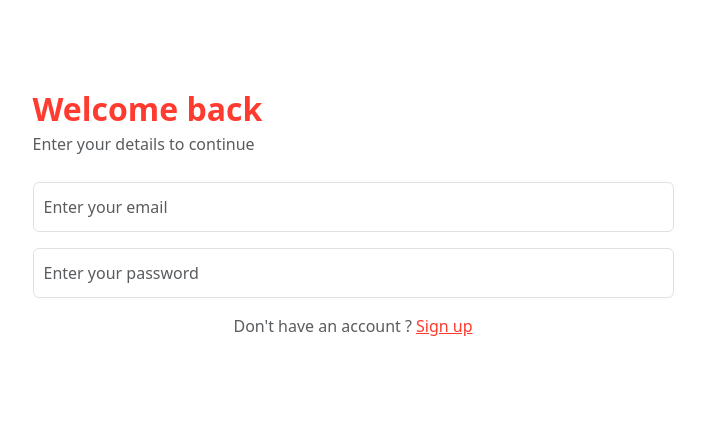
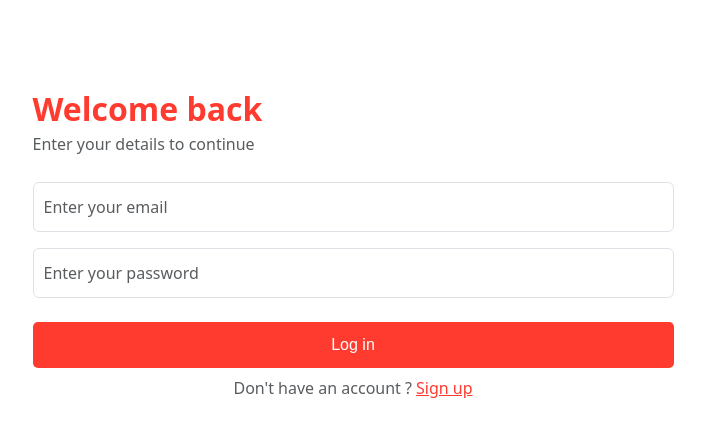
Before and after one commit to MasterIfeanyi/QuickMart, a React (Vite) app: page /login in a window 1280 px wide. Shown: the top 436 px of the page, without its empty margins (287-992 px from the left). Built offline with nearby package versions, Linux system fonts and the light colour scheme; no server answers.

Commit message:
login successful for firebase

```diff
--- a/src/Components/create/Signup.jsx
+++ b/src/Components/create/Signup.jsx
@@ -2,8 +2,11 @@ import { useState } from "react"
 import { Link } from "react-router-dom"
 import "./Signup.css"
 import handleSignup from "../../utils/handleSignup"
+import { useAuth } from "../../context/AuthConext"
 
 const Signup = () => {
+
+    const {setCurrentUser, setError, setLoading} = useAuth();
 
     const [username, setuserName] = useState("")
     const [password, setPassword] = useState("")
@@ -13,7 +16,7 @@ const Signup = () => {
     const handleSubmit = async (e) => {
         e.preventDefault();
         try {
-            const response = await handleSignup(email, password, setCurrentUser, setError, confirmPassword)
+            const response = await handleSignup(username, email, password, setCurrentUser, setError, confirmPassword, setLoading)
             console.log("Login successful", response)
         } catch (error) {
             console.error("Login Failed", error)
--- a/src/Components/login/Login.jsx
+++ b/src/Components/login/Login.jsx
@@ -52,12 +52,12 @@ const Login = () => {
                                 onChange={(e) => setPassword(e.target.value)}
                             />
                         </div>
-                        <div>
-
+                        <div className="">
+                            <button type="submit" className="btn btn-brand mt-2 w-100">Log in</button>
                         </div>
                     </form>
 
-                    <footer className="text-center mt-auto">
+                    <footer className="text-center mt-2">
                         <p className="text-muted">
                             Don't have an account ?
                             <Link to="/signup" className="ms-1 fw-medium logIn">
--- a/src/utils/handleSignup.js
+++ b/src/utils/handleSignup.js
@@ -1,7 +1,7 @@
 
 
 
-const handleSignup = async (email, password, confirmPassword) => {
+const handleSignup = async (username, email, password, setCurrentUser, setError, confirmPassword, setLoading) => {
     try {
 
         setError('');
```
